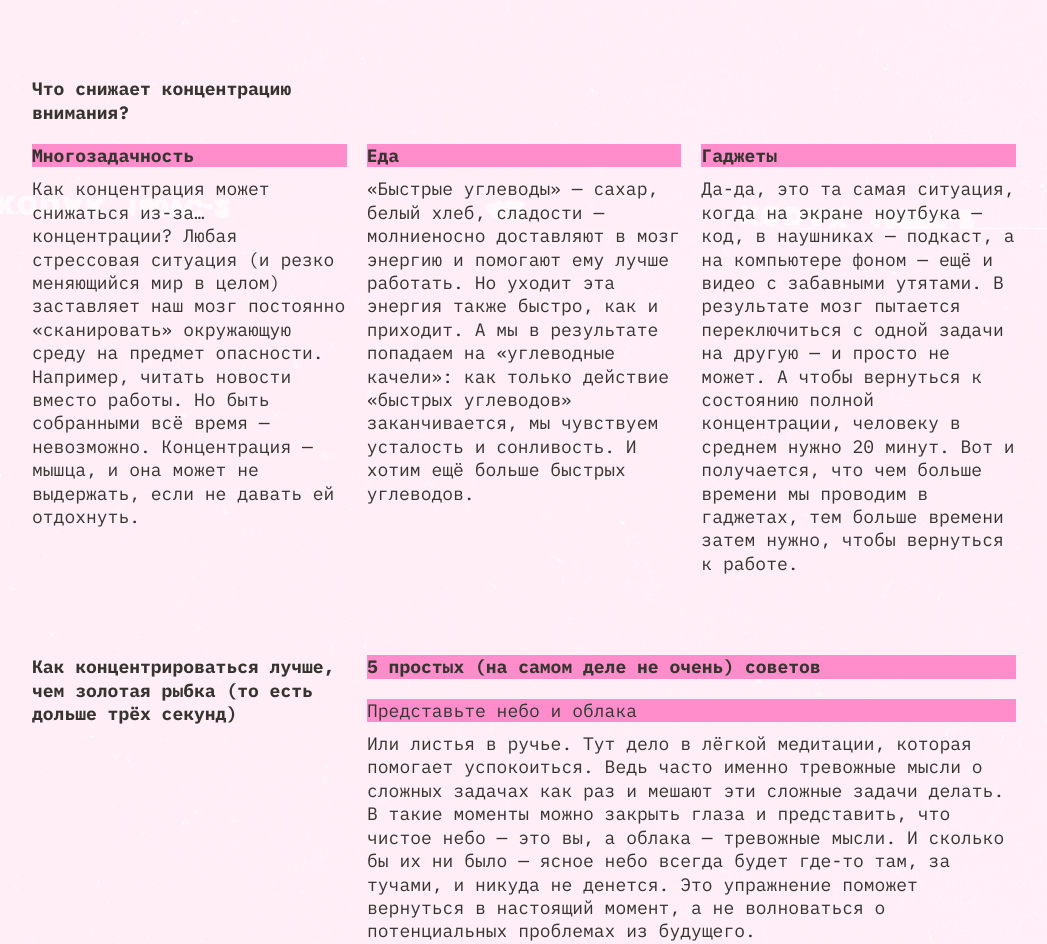
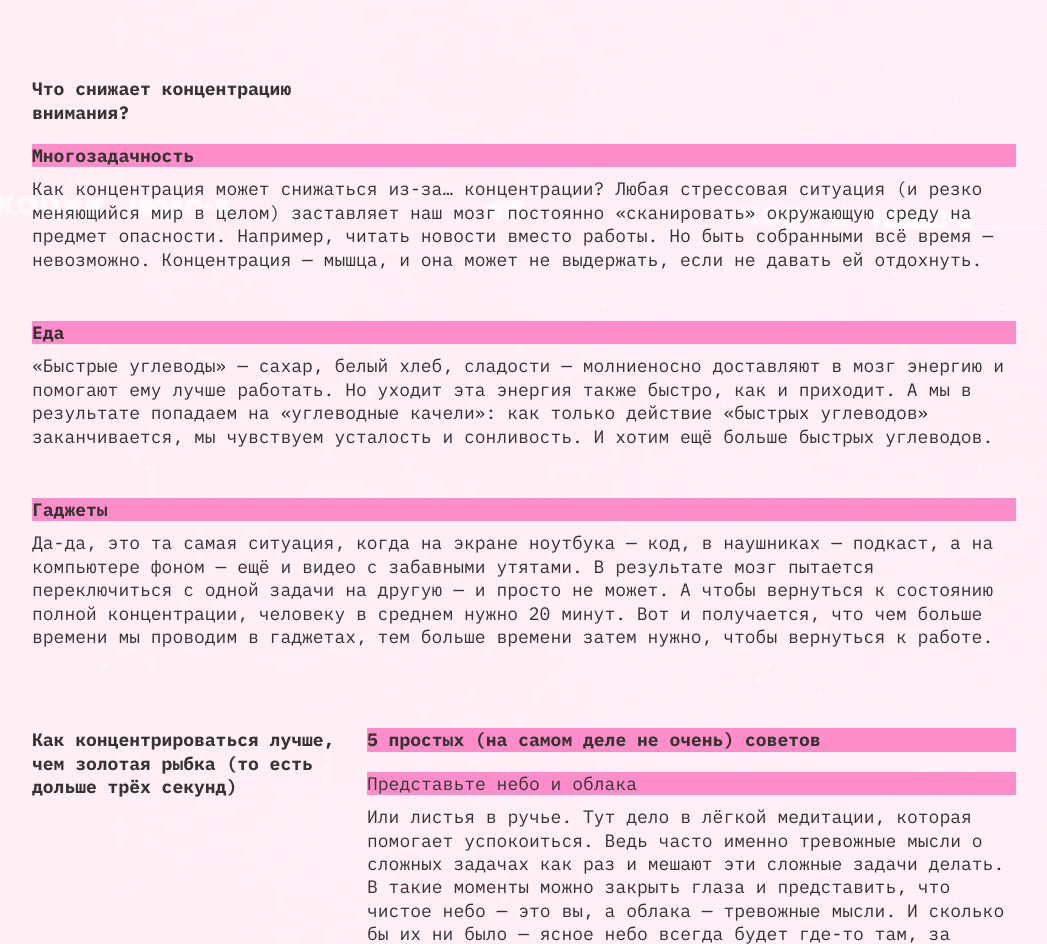
Before and after one commit to abukova-si/slozhno-sosredotochitsya-fd, a plain HTML site: page index.html in a window 1280 px wide. Shown: the part 1371-2315 px from the top of the page, without its empty margins (116-1163 px from the left). Drawn offline with Linux system fonts and the light colour scheme.

Commit message:
после исправления ошибок

```diff
--- a/index.html
+++ b/index.html
@@ -18,7 +18,7 @@
     <script src="./scripts/script.js"></script>
   </head>
   <body class="page">
-    <header class="header decorated-zone corner">
+    <header class="header decorated-zone corner ">
       <span class="rec-label" aria-hidden="true">
         REC<span class="rec-dot"></span>
       </span>
@@ -89,7 +89,7 @@
           </article>
         </div>
       </section>
-      <section class="content-sect">
+      <section class="content-sect early-reflow">
         <h2 class="section-title">Что снижает концентрацию внимания?</h2>
         <div class="what">
           <article>
--- a/styles/style.css
+++ b/styles/style.css
@@ -429,3 +429,11 @@
     bottom: 10px;
   }
 }
+.early-reflow .what {
+  grid-template-columns: 1fr;
+  gap: 30px;
+}
+.late-reflow .what {
+  grid-template-columns: repeat(3, 1fr);
+  gap: 20px;
+}
```
